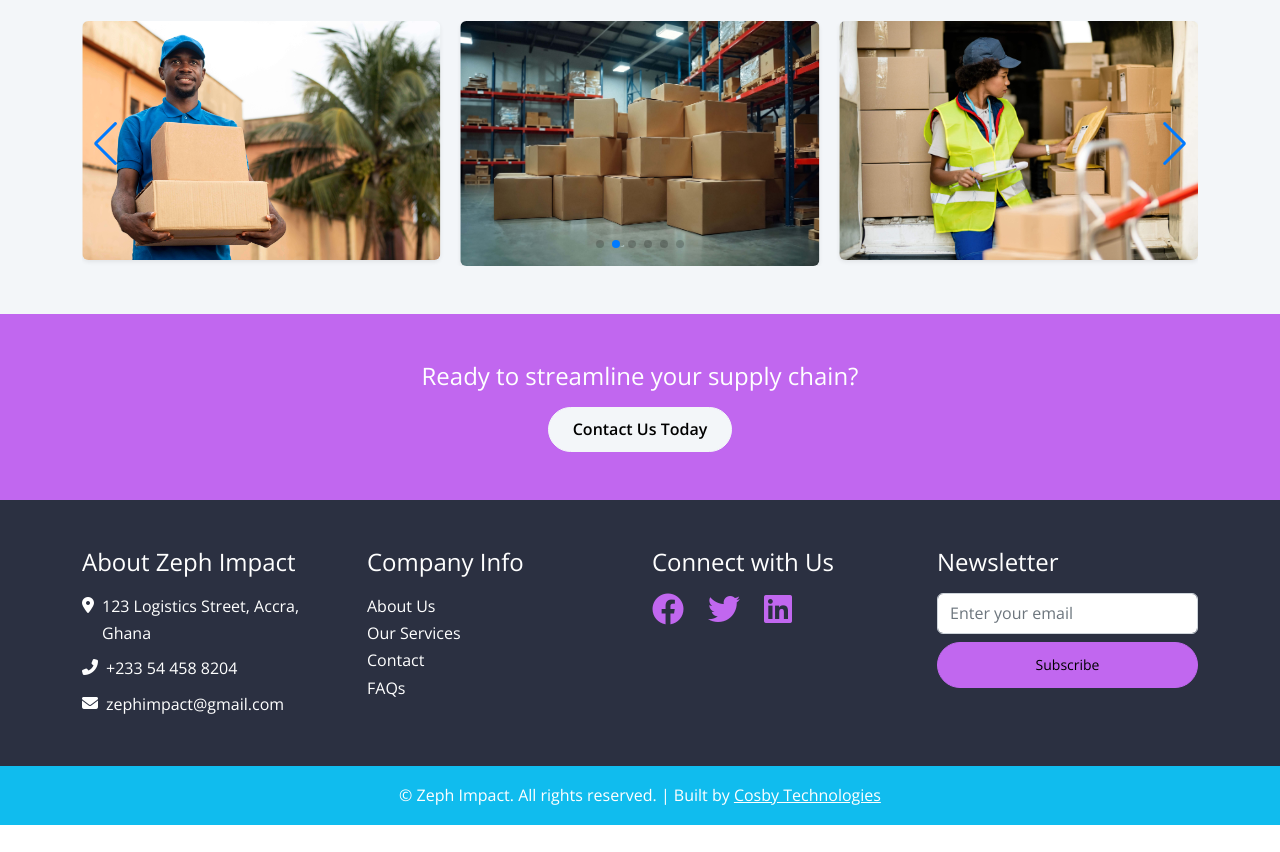
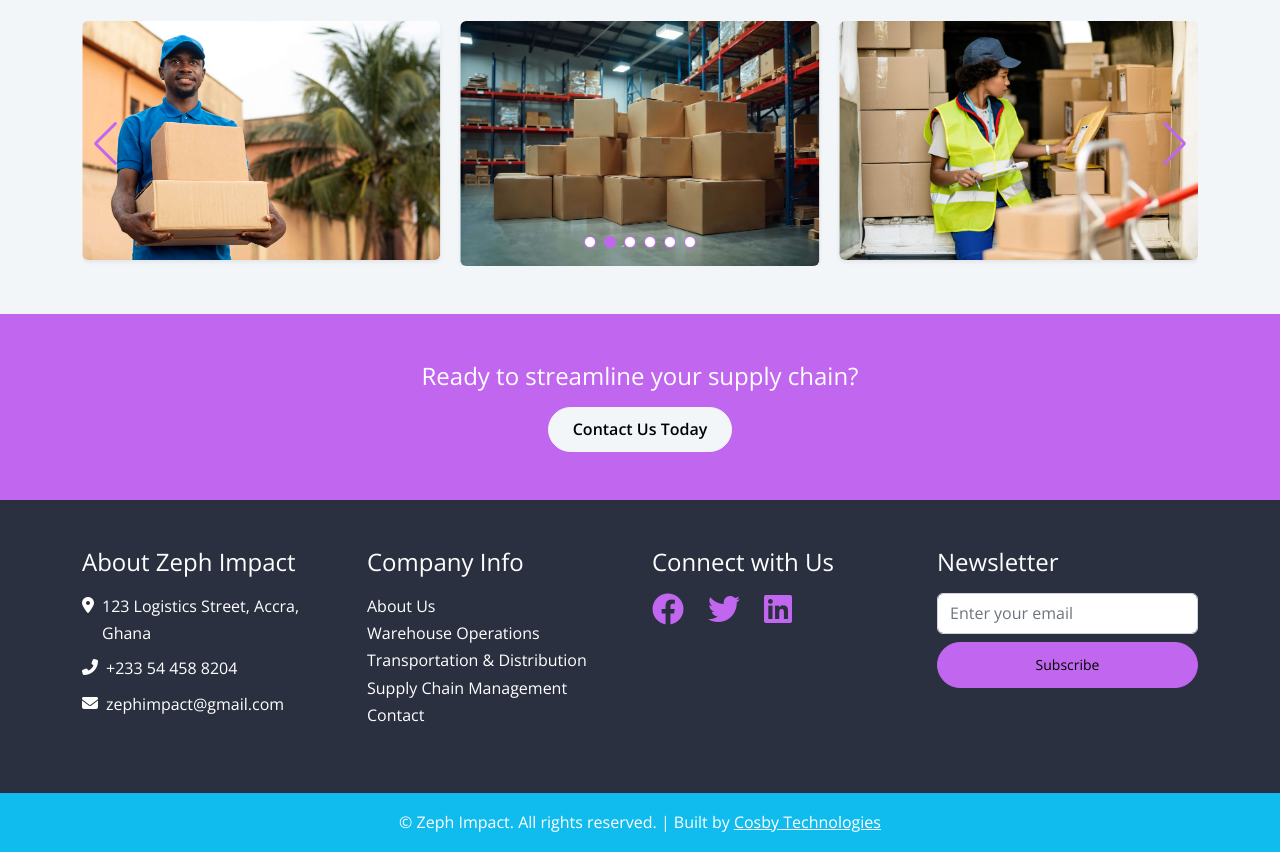
Before and after one commit to cosbyDeveloper/Zeph_Impact_Ltd-Theme_Files, a plain HTML site: page supply_chain_management.html in a window 1280 px wide. Shown: the part 1233-2085 px from the top of the page. Before the commit the page ends 2058 px from the top, so only its background shows below. Drawn offline with nearby package versions, Linux system fonts and the light colour scheme.

Commit message:
Links update and swiper nav color update

```diff
--- a/css/styles.css
+++ b/css/styles.css
@@ -151,14 +151,6 @@
 	position: relative;
 }
 
-#testimonials .swiper-pagination .swiper-pagination-bullet {
-	width: 12px;
-	height: 12px;
-	background-color: #fff;
-	opacity: 1;
-	border: 1px solid #007bff;
-}
-
 /* Team Section
 --------------------------------*/
 #team {
@@ -236,6 +228,25 @@
 	margin: 0 2px;
 }
 
+/* Swiper */
+.swiper-button-prev,
+.swiper-button-next {
+	color: var(--bs-primary);
+}
+
+.swiper-pagination-bullet {
+	width: 12px;
+	height: 12px;
+	background-color: #fff;
+	opacity: 1;
+	border: 1px solid #c167ef;
+	opacity: 1;
+}
+
+.swiper-pagination-bullet-active {
+	background-color: var(--bs-primary); /* Or use a fixed color like #c167ef */
+}
+
 @media (max-width: 1000px) {
 	.hero .image-container {
 		display: flex;
--- a/supply_chain_management.html
+++ b/supply_chain_management.html
@@ -230,11 +230,13 @@
 						<div class="info_info">
 							<h4 class="mb-3">Company Info</h4>
 							<ul class="list-unstyled">
-								<li><a href="/about.html" class="text-white text-decoration-none">About Us</a></li>
-								<li><a href="/services.html" class="text-white text-decoration-none">Our Services</a></li>
-								<li><a href="/contact.html" class="text-white text-decoration-none">Contact</a></li>
-								<li><a href="/faq.html" class="text-white text-decoration-none">FAQs</a></li>
-							</ul>
+                  <li><a href="about.html" class="text-white text-decoration-none">About Us</a></li>
+                  <li><a href="warehouse-operations.html" class="text-white text-decoration-none">Warehouse Operations</a></li>
+                  <li><a href="transportation_Distribution.html" class="text-white text-decoration-none">Transportation & Distribution</a></li>
+                  <li><a href="supply_chain_management.html" class="text-white text-decoration-none">Supply Chain Management</a></li>
+                  <li><a href="contact.html" class="text-white text-decoration-none">Contact</a></li>
+                  <!-- <li><a href="/faq.html" class="text-white text-decoration-none">FAQs</a></li> -->
+                </ul>
 						</div>
 					</div>
 
```
Also changed, not shown: about.html (+6 -4 lines), contact.html (+7 -5 lines), index.html (+7 -5 lines), transportation_Distribution.html (+7 -5 lines), warehouse-operations.html (+7 -5 lines).
